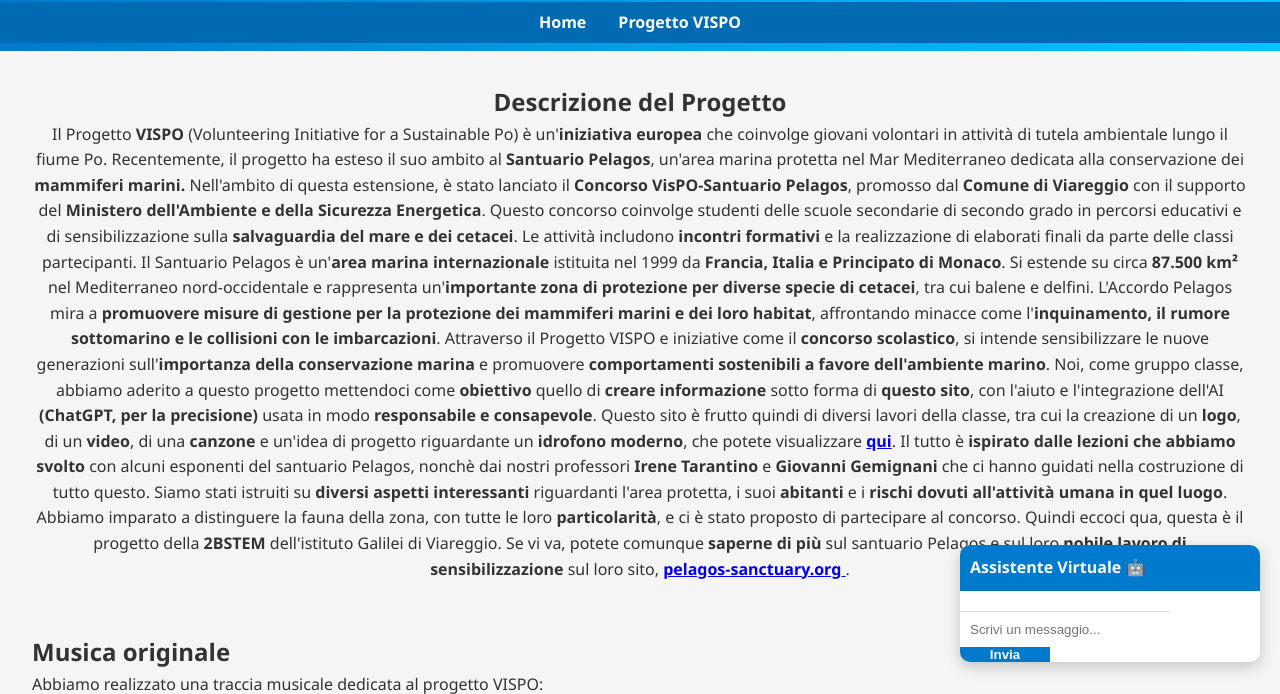
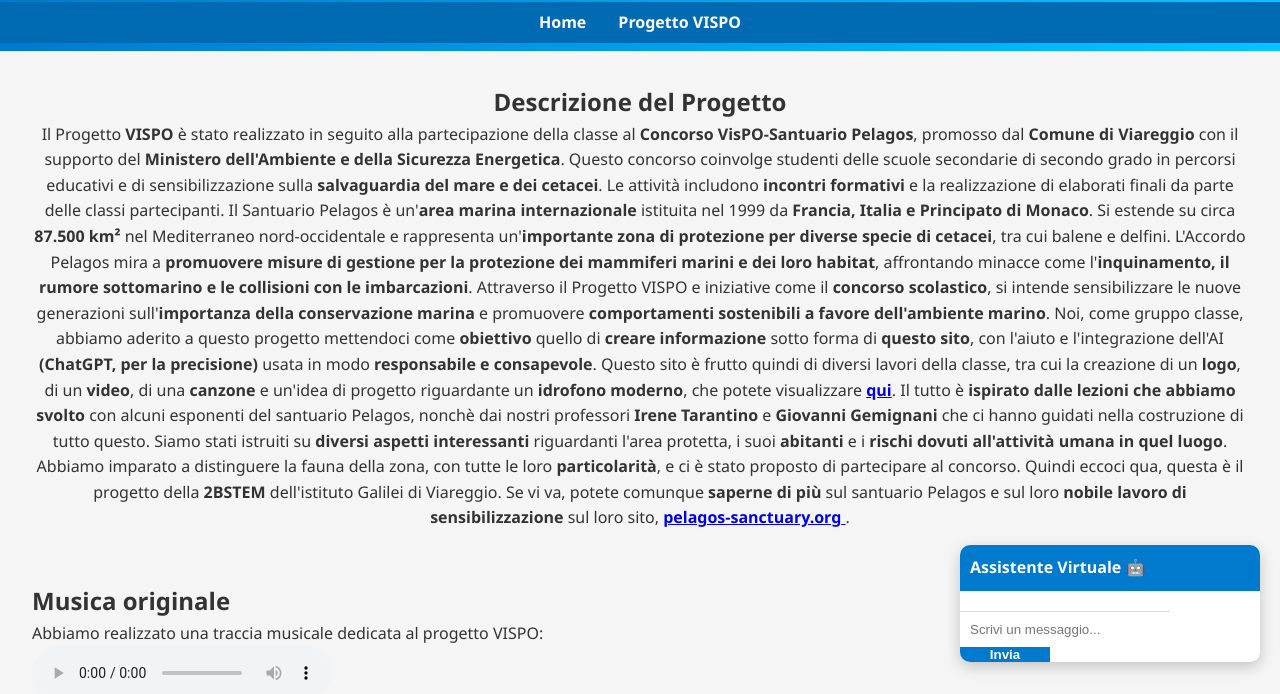
Before and after one commit to ScienzeGalileiVG/ApPelagos, a plain HTML site: page vispo.html in a window 1280 px wide. Shown: the part 118-812 px from the top of the page. Drawn offline with Linux system fonts and the light colour scheme; files whose address does not match are found by name.

Commit message:
Add files via upload

```diff
--- a/vispo.html
+++ b/vispo.html
@@ -24,9 +24,7 @@
     <main>
         <div class="project-detail">
             <h2 align="center">Descrizione del Progetto</h2>
-            <p align="center">Il Progetto <b>VISPO</b> (Volunteering Initiative for a Sustainable Po) è un'<b>iniziativa europea</b> che coinvolge giovani volontari in attività di tutela ambientale lungo il fiume Po. Recentemente, il progetto ha esteso il suo ambito al <b>Santuario Pelagos</b>, un'area marina protetta nel Mar Mediterraneo dedicata alla conservazione dei <b>mammiferi marini.</b>
-
-Nell'ambito di questa estensione, è stato lanciato il <b>Concorso VisPO-Santuario Pelagos</b>, promosso dal <b>Comune di Viareggio</b> con il supporto del <b>Ministero dell'Ambiente e della Sicurezza Energetica</b>. Questo concorso coinvolge studenti delle scuole secondarie di secondo grado in percorsi educativi e di sensibilizzazione sulla <b>salvaguardia del mare e dei cetacei</b>. Le attività includono <b>incontri formativi</b> e la realizzazione di elaborati finali da parte delle classi partecipanti.
+            <p align="center">Il Progetto <b>VISPO</b>  è stato realizzato in seguito alla partecipazione della classe al <b>Concorso VisPO-Santuario Pelagos</b>, promosso dal <b>Comune di Viareggio</b> con il supporto del <b>Ministero dell'Ambiente e della Sicurezza Energetica</b>. Questo concorso coinvolge studenti delle scuole secondarie di secondo grado in percorsi educativi e di sensibilizzazione sulla <b>salvaguardia del mare e dei cetacei</b>. Le attività includono <b>incontri formativi</b> e la realizzazione di elaborati finali da parte delle classi partecipanti.
 
 Il Santuario Pelagos è un'<b>area marina internazionale</b> istituita nel 1999 da <b>Francia, Italia e Principato di Monaco</b>. Si estende su circa <b>87.500 km²</b> nel Mediterraneo nord-occidentale e rappresenta un'<b>importante zona di protezione per diverse specie di cetacei</b>, tra cui balene e delfini. L'Accordo Pelagos mira a <b>promuovere misure di gestione per la protezione dei mammiferi marini e dei loro habitat</b>, affrontando minacce come l'<b>inquinamento, il rumore sottomarino e le collisioni con le imbarcazioni</b>.
 
@@ -39,7 +37,7 @@ Se vi va, potete comunque <b>saperne di più</b> sul santuario Pelagos e sul lor
             <h2>Musica originale</h2>
             <p>Abbiamo realizzato una traccia musicale dedicata al progetto VISPO: </p>
             <audio controls>
-                <source src="C:\Users\nicco\Downloads\VID-20250414-WA0000.mp3.mp4" type="audio/mp3">
+                <source src="VideoVISPOfinal.mp4" type="audio/mp3">
                 Il tuo browser non supporta l'elemento audio.
             </audio>
         </div>
```
